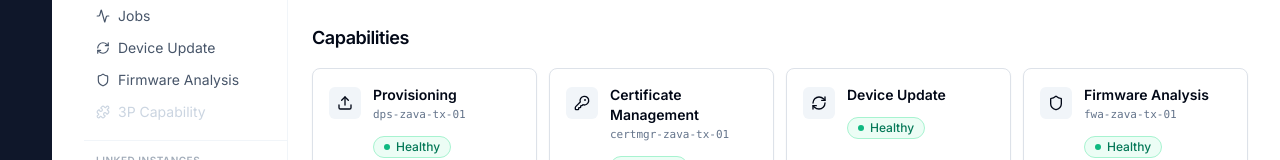
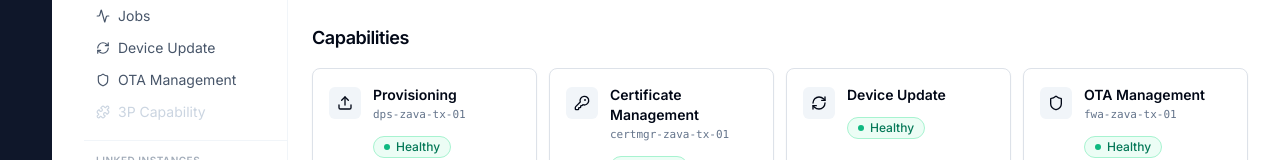
Before and after one commit to dimatx/dimatokar-ui-prototyping-microsoft, a React (Vite) app: page /adr-namespace in a window 1280 px wide. Shown: the part 536-696 px from the top of the page. Built offline with nearby package versions, Linux system fonts and the light colour scheme.

Commit message:
adr-namespace: rename 'Firmware Analysis' to 'OTA Management' throughout UI

```diff
--- a/src/workflows/adr-namespace/Page.tsx
+++ b/src/workflows/adr-namespace/Page.tsx
@@ -83,7 +83,7 @@ const INSTANCE_NAME_OPTIONS: Record<string, string[]> = {
   'Provisioning': ['dps-zava-tx-01', 'dps-zava-tx-02', 'dps-zava-global'],
   'Certificate Management': ['certmgr-zava-tx-01', 'certmgr-zava-prod', 'certmgr-zava-internal'],
   'Device Update': ['adu-zava-tx-01', 'adu-zava-prod-01', 'adu-zava-staging'],
-  'Firmware Analysis': ['fwa-zava-tx-01', 'fwa-zava-prod-01'],
+  'OTA Management': ['fwa-zava-tx-01', 'fwa-zava-prod-01'],
   'Future 3P Integration': ['3p-zava-tx-01', '3p-zava-dev-01'],
 }
 
@@ -91,7 +91,7 @@ const initialServices: NamespaceService[] = [
   { name: 'Provisioning', icon: Upload, status: 'Healthy', instanceName: 'dps-zava-tx-01' },
   { name: 'Certificate Management', icon: KeyRound, status: 'Healthy', configurable: true, instanceName: 'certmgr-zava-tx-01' },
   { name: 'Device Update', icon: RefreshCw, status: 'Healthy', configurable: true },
-  { name: 'Firmware Analysis', icon: Shield, status: 'Healthy', configurable: true, instanceName: 'fwa-zava-tx-01' },
+  { name: 'OTA Management', icon: Shield, status: 'Healthy', configurable: true, instanceName: 'fwa-zava-tx-01' },
 ]
 
 const addableServices: NamespaceService[] = [
@@ -881,7 +881,7 @@ export default function AdrNamespacePage() {
               'Certificate Management': 'cert-mgmt',
               'Device Update': 'device-update',
               'IoT Operations': 'iot-ops',
-              'Firmware Analysis': 'firmware',
+              'OTA Management': 'firmware',
             }
             const navId = SVC_NAV_ID[svc.name]
             return (
@@ -1416,7 +1416,7 @@ const LEFT_MENU_SECTIONS = [
       { id: 'groups', label: 'Groups', icon: Users },
       { id: 'jobs', label: 'Jobs', icon: Activity },
       { id: 'device-update', label: 'Device Update', icon: RefreshCw },
-      { id: 'firmware', label: 'Firmware Analysis', icon: Shield },
+      { id: 'firmware', label: 'OTA Management', icon: Shield },
       { id: '3p', label: '3P Capability', icon: Puzzle, disabled: true },
     ],
   },
@@ -3611,7 +3611,7 @@ function FirmwareDetailView({ version, onBack, onDevicesClick, onAssetsClick }:
           className="flex items-center gap-1.5 text-xs text-muted-foreground hover:text-foreground transition-colors mb-3"
         >
           <ChevronLeft className="h-3.5 w-3.5" />
-          Firmware Analysis
+          OTA Management
         </button>
         <div className="flex items-center gap-3">
           <h1 className="text-2xl font-semibold tracking-tight">{fw.file}</h1>
@@ -3883,7 +3883,7 @@ function FirmwareAnalysisView({ onFirmwareSelect, onVersionClick, onManufacturer
       transition={{ duration: 0.25 }}
       className="space-y-8"
     >
-      <SubViewHeader title="Firmware Analysis" subtitle="Texas-Wind-Namespace" count={firmwareImages.length} />
+      <SubViewHeader title="OTA Management" subtitle="Texas-Wind-Namespace" count={firmwareImages.length} />
 
       <div className="grid grid-cols-1 gap-4 sm:grid-cols-2 lg:grid-cols-4">
         <ChartCard title="Affected Devices by Manufacturer">
@@ -4137,7 +4137,7 @@ function AssetDetailView({ assetId, onBack, onFirmwareSelect, onRunJob }: { asse
               <p className="text-xs font-semibold text-slate-500 uppercase tracking-wide">CVE Summary</p>
             </div>
             <button onClick={() => onFirmwareSelect(fwVersion)} className="text-xs text-blue-600 hover:underline flex items-center gap-1">
-              View full firmware analysis<ChevronRight className="h-3 w-3" />
+              View vulnerability report<ChevronRight className="h-3 w-3" />
             </button>
           </div>
           <div className="px-4 py-4">
@@ -4162,7 +4162,7 @@ function AssetDetailView({ assetId, onBack, onFirmwareSelect, onRunJob }: { asse
               ))}
               {fwData.cves.length > 3 && (
                 <button onClick={() => onFirmwareSelect(fwVersion)} className="text-xs text-blue-600 hover:underline mt-1">
-                  +{fwData.cves.length - 3} more CVEs → view firmware analysis
+                  +{fwData.cves.length - 3} more CVEs → view vulnerability report
                 </button>
               )}
             </div>
@@ -4315,7 +4315,7 @@ function DeviceDetailView({ deviceId, onBack, onFirmwareSelect, onRunJob }: { de
               <p className="text-xs font-semibold text-slate-500 uppercase tracking-wide">CVE Summary</p>
             </div>
             <button onClick={() => onFirmwareSelect(fwVersion)} className="text-xs text-blue-600 hover:underline flex items-center gap-1">
-              View full firmware analysis<ChevronRight className="h-3 w-3" />
+              View vulnerability report<ChevronRight className="h-3 w-3" />
             </button>
           </div>
           <div className="px-4 py-4">
@@ -4340,7 +4340,7 @@ function DeviceDetailView({ deviceId, onBack, onFirmwareSelect, onRunJob }: { de
               ))}
               {fwData.cves.length > 3 && (
                 <button onClick={() => onFirmwareSelect(fwVersion)} className="text-xs text-blue-600 hover:underline mt-1">
-                  +{fwData.cves.length - 3} more CVEs → view firmware analysis
+                  +{fwData.cves.length - 3} more CVEs → view vulnerability report
                 </button>
               )}
             </div>
```
